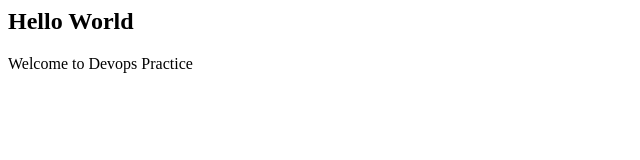
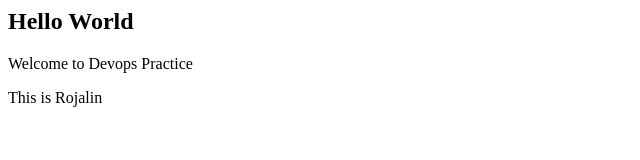
Before and after one commit to Dasroja12/Devops_demo, a plain HTML site: page index.html in a window 1280 px wide. Shown: the whole page, without its empty margins (0-640 px from the left). Drawn offline with Linux system fonts and the light colour scheme.

Commit message:
new line Added

```diff
--- a/index.html
+++ b/index.html
@@ -1,4 +1,5 @@
 <div class="Devops Practice">
   <h2>Hello World</h2>
     <p>Welcome to Devops Practice</p>
+    <p>This is Rojalin </p>
 </div>
```
